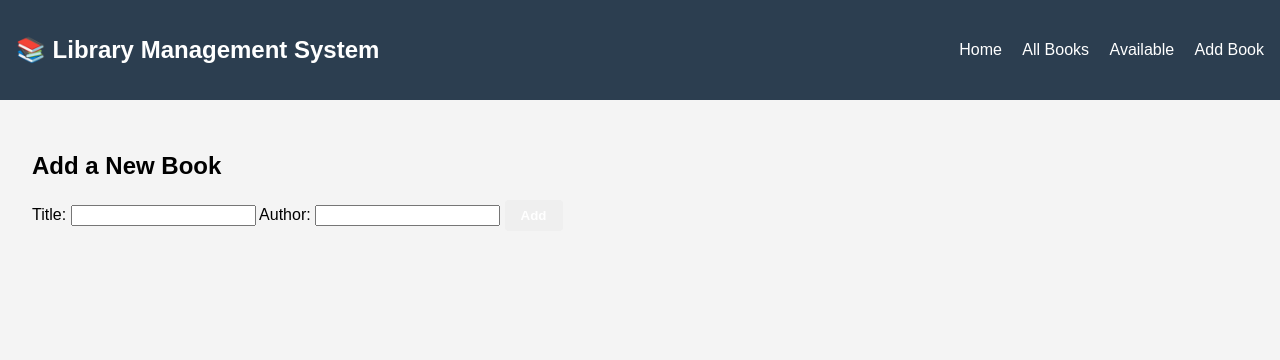
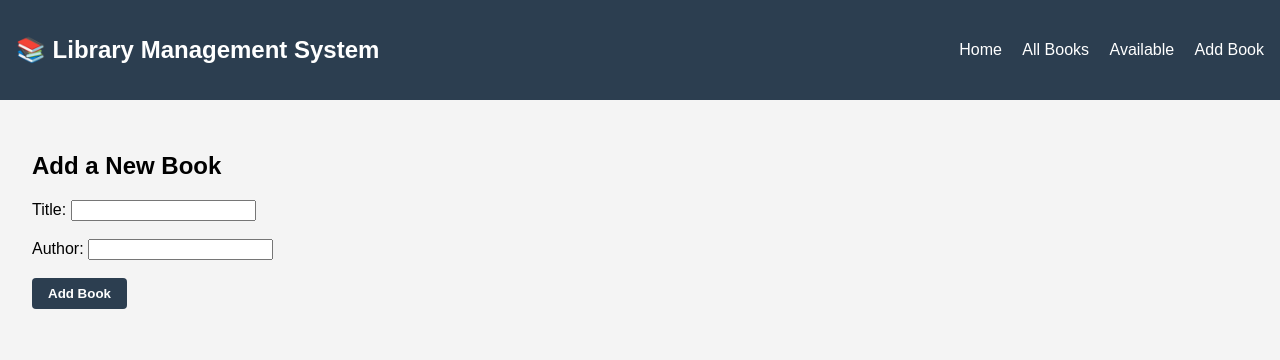
Before and after one commit to Jaya-sri26/LibraryMangementCase, a Flask app: page /add in a window 1280 px wide. Shown: the top 360 px of the page. Run offline with Flask 3, Linux system fonts and the light colour scheme.

Commit message:
Change button text and style in add_book.html

```diff
--- a/templates/add_book.html
+++ b/templates/add_book.html
@@ -3,7 +3,9 @@
 <h2>Add a New Book</h2>
 <form method="POST">
     <label>Title: <input type="text" name="title" required></label>
+    <br><br>
     <label>Author: <input type="text" name="author" required></label>
-    <button type="submit">Add</button>
+    <br><br>
+    <button type="submit" style="background-color: #2c3e50;">Add Book</button>
 </form>
 {% endblock %}
```
